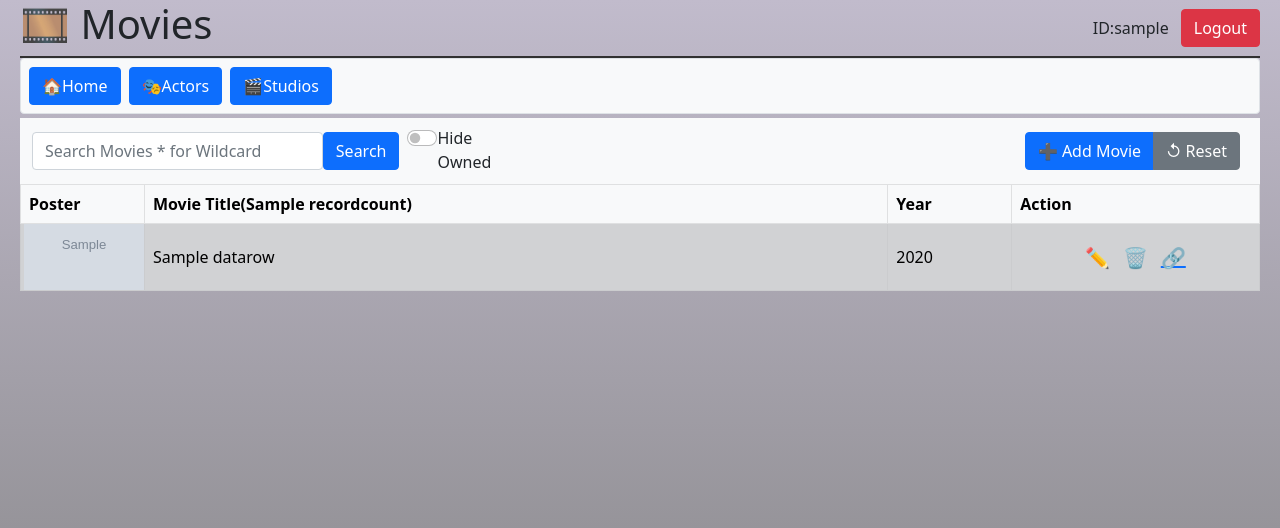
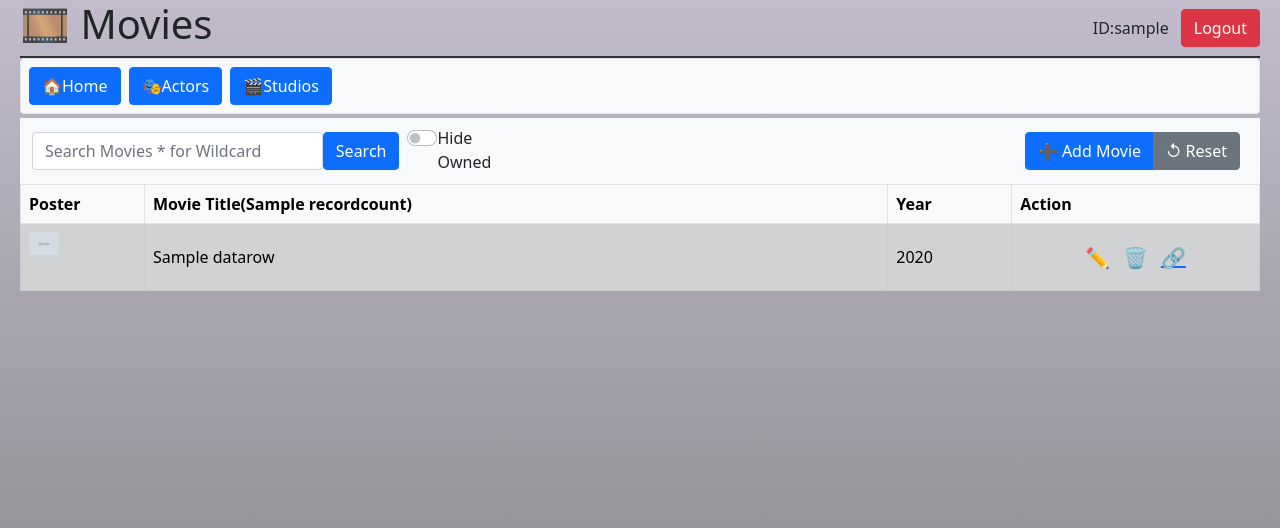
Before and after one commit to b709709/moviesdb, a Flask app: template templates/movies.html in a window 1280 px wide, with the pointer over the restyled element. Shown: the top 528 px of the page. Run offline with Flask 3, Linux system fonts and the light colour scheme; the visitor is signed in with stand-in values (Sample User, id 1); the template is opened without the code that fills it: most values are stand-ins (such as "Sample title", 1, 10 or a date in 2020); grey boxes marked "Sample" are stand-in pictures; some libraries are stand-ins or nearby versions.

Commit message:
removed the hover effect on the posters in the grid

```diff
--- a/static/css/global.css
+++ b/static/css/global.css
@@ -184,7 +184,7 @@
     z-index: 10;             /* ensures it appears above other content */
 }
 
-.posterthumb:hover {
+.xposterthumb:hover {
 
     transform: scale(4) translateX(10px);     /* enlarge the image */
     z-index: 999;            /* bring it to the front */
```
